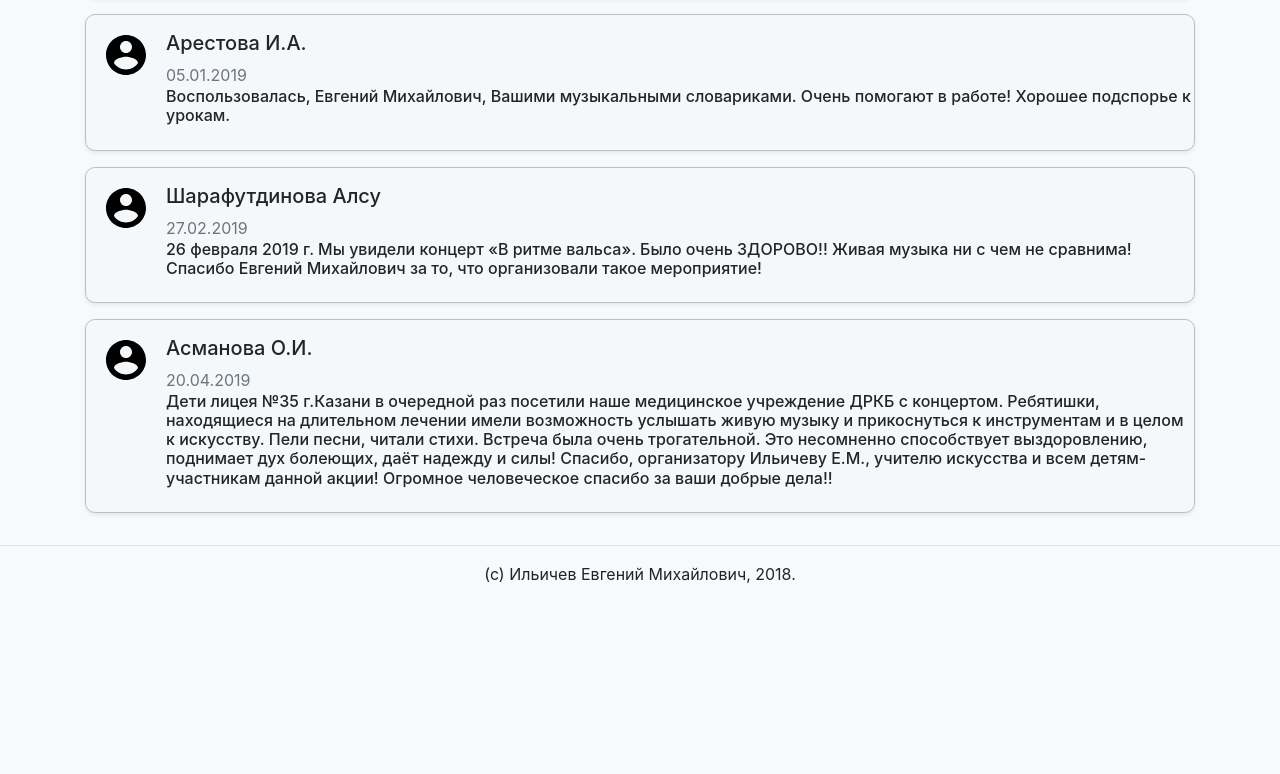
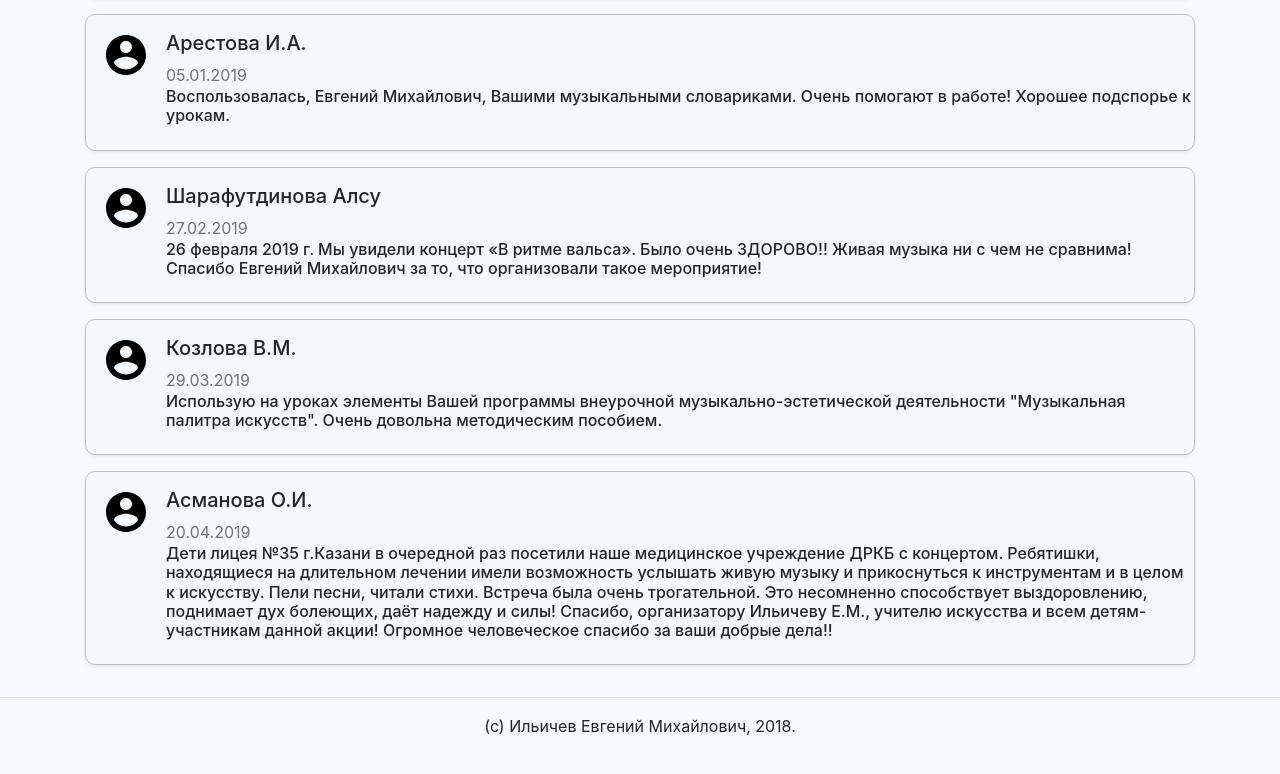
Before and after one commit to evgenyilichev/portfolio, a website: page src/comments.html in a window 1280 px wide. Shown: the part 934-1708 px from the top of the page. Before the commit the page ends 1560 px from the top, so only its background shows below. Drawn offline with nearby package versions, Linux system fonts and the light colour scheme.

```diff
--- a/src/comments.html
+++ b/src/comments.html
@@ -147,7 +147,17 @@
                         чем не сравнима! Спасибо Евгений Михайлович за то, что организовали такое мероприятие!</h6>
                 </div>
             </div>
-
+            <div class="media shadow-sm">
+                <img src="images/account.svg" class="mr-3 comment-image" alt="...">
+                <div class="media-body">
+                    <h5 class="mt-0">Козлова В.М.</h5>
+                    <span class="text-muted">29.03.2019</span>
+                    <h6>
+                        Использую на уроках элементы Вашей программы внеурочной музыкально-эстетической деятельности "Музыкальная палитра искусств".
+                        Очень довольна методическим пособием.
+                    </h6>
+                </div>
+            </div>
             <div class="media shadow-sm">
                 <img src="images/account.svg" class="mr-3 comment-image" alt="...">
                 <div class="media-body">
@@ -163,6 +173,7 @@
                     </h6>
                 </div>
             </div>
+
         </div>
     </div>
 
```
Also changed, not shown: src/about.html (+2 -2 lines), src/news.html (+2 -2 lines).
